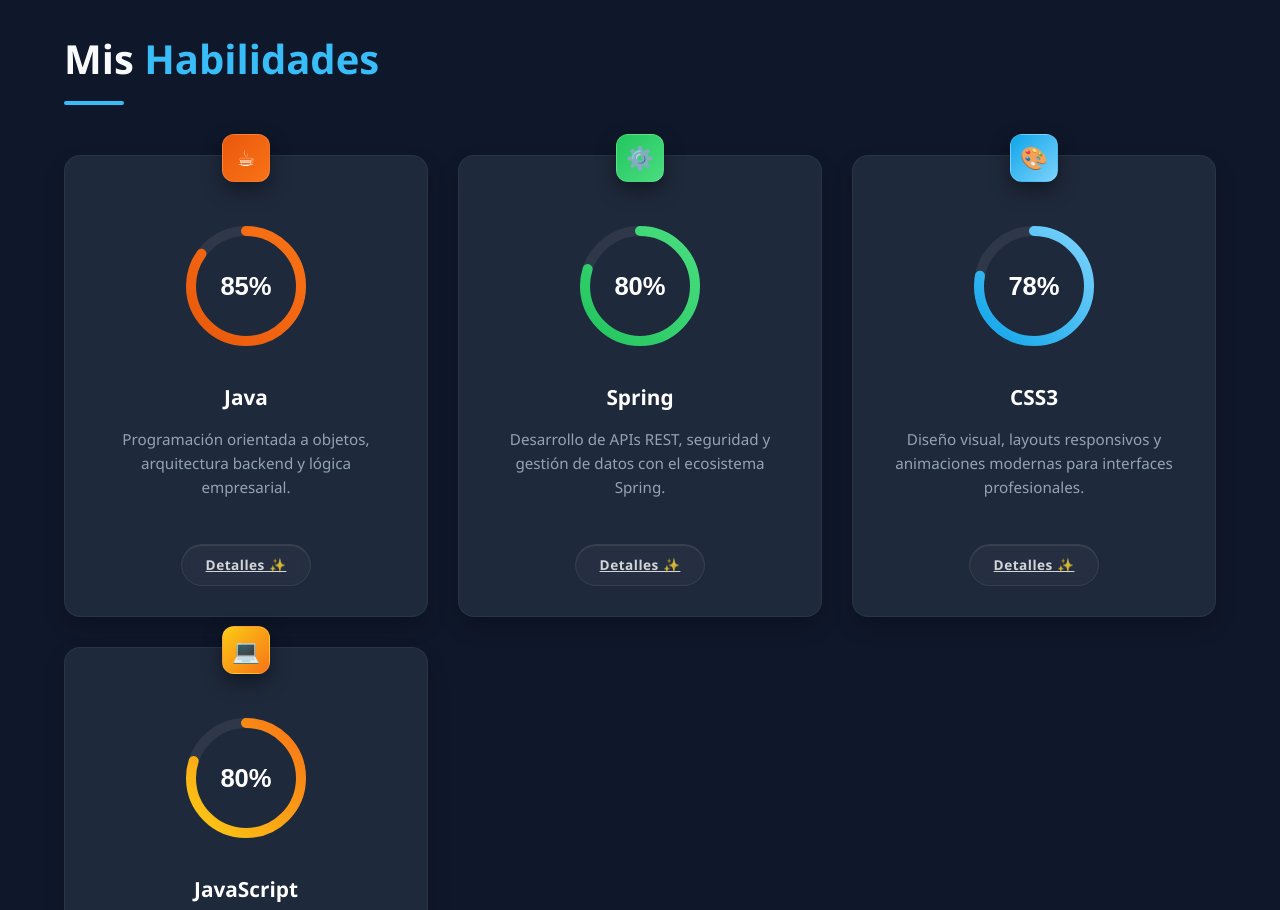
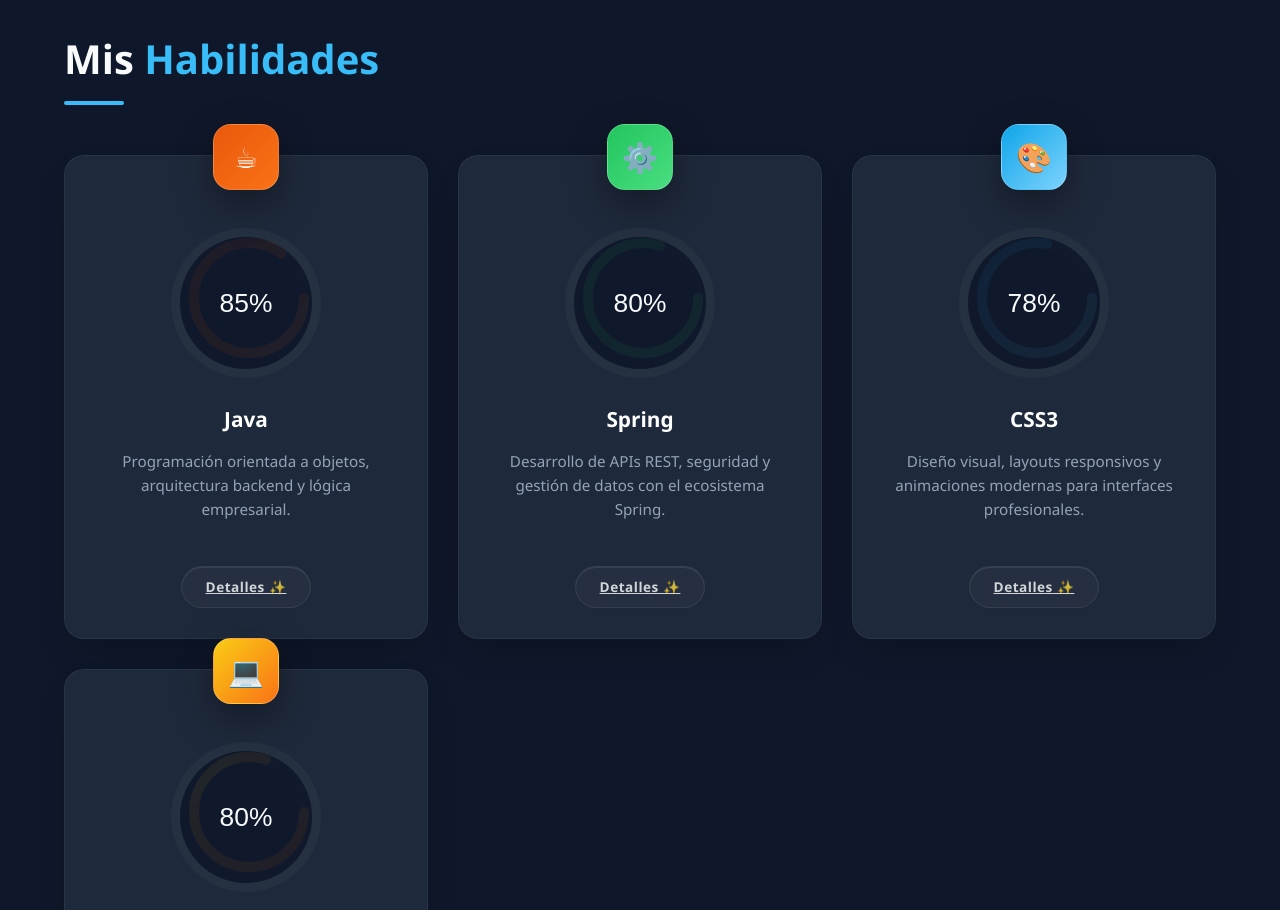
Before and after one commit to LA-12204037/mi-portafolio, a website built with Vite: page index.html in a window 1280 px wide. Shown: the part 2100-3010 px from the top of the page. Built offline with nearby package versions, Linux system fonts and the light colour scheme; a script that the page names is missing.

Commit message:
fix/responsivo

```diff
--- a/css/components.css
+++ b/css/components.css
@@ -362,11 +362,12 @@
     background-color: #1e293b;
     /* Fondo oscuro azulado elegante */
     border: 1px solid rgba(255, 255, 255, 0.05);
-    border-radius: 16px;
-    padding: 40px 30px 30px 30px;
+    border-radius: 20px;
+    padding: 62px 30px 30px 30px;
     text-align: center;
     position: relative;
-    box-shadow: 0 10px 25px -5px rgba(0, 0, 0, 0.3);
+    overflow: visible;
+    box-shadow: 0 16px 40px -18px rgba(0, 0, 0, 0.35);
     transition: transform 0.3s ease, border-color 0.3s ease, box-shadow 0.3s ease;
 }
 
@@ -377,18 +378,18 @@
 /* Badges / Emojis Superiores Superpuestos */
 .skill-icon-badge {
     position: absolute;
-    top: -22px;
+    top: -32px;
     left: 50%;
     transform: translateX(-50%);
-    width: 48px;
-    height: 48px;
-    border-radius: 12px;
+    width: 66px;
+    height: 66px;
+    border-radius: 18px;
     display: flex;
     align-items: center;
     justify-content: center;
-    font-size: 1.4rem;
-    box-shadow: 0 8px 20px rgba(0, 0, 0, 0.4);
-    border: 1px solid rgba(255, 255, 255, 0.15);
+    font-size: 1.8rem;
+    box-shadow: 0 14px 36px rgba(0, 0, 0, 0.35);
+    border: 1px solid rgba(255, 255, 255, 0.18);
     z-index: 10;
 }
 
@@ -420,19 +421,32 @@
 /* Contenedor del Progreso Circular */
 .circle-progress {
     position: relative;
-    width: 140px;
-    height: 140px;
-    margin: 20px auto 25px auto;
+    width: 150px;
+    height: 150px;
+    margin: 10px auto 25px auto;
     display: flex;
     align-items: center;
     justify-content: center;
+    padding: 8px;
+    background: rgba(255, 255, 255, 0.03);
+    border-radius: 50%;
+}
+
+.circle-progress::before {
+    content: '';
+    position: absolute;
+    width: calc(100% - 18px);
+    height: calc(100% - 18px);
+    border-radius: 50%;
+    background: rgba(15, 23, 42, 0.92);
+    top: 9px;
+    left: 9px;
 }
 
 /* Estructura del SVG */
 .circle-svg {
-    width: 140px;
-    height: 140px;
-    transform: rotate(-90deg);
+    width: 150px;
+    height: 150px;
     /* Rota para que inicie arriba al centro */
 }
 
@@ -456,9 +470,7 @@
 /* Texto de Porcentaje Centralizado */
 .percentage-text {
     position: absolute;
-    font-size: 1.6rem;
-    font-weight: 700;
-    color: #ffffff;
+    font-size: 1.65rem;
     font-family: sans-serif;
 }
 
--- a/css/responsive.css
+++ b/css/responsive.css
@@ -22,24 +22,34 @@
 @media (max-width: 992px) {
 
     .main-header {
-        position: relative;
+        position: fixed;
+        width: 100%;
+        top: 0;
+        background-color: rgba(15, 23, 42, 0.95);
+        backdrop-filter: blur(8px);
+        z-index: 1000;
+        padding: 0 16px;
     }
 
     .main-header .navbar,
     .navbar {
         flex-wrap: wrap;
-        justify-content: center;
+        justify-content: space-between;
+        align-items: center;
         gap: 12px;
     }
 
     .brand-link {
         font-size: 1.4rem;
+        margin-right: auto;
     }
 
     .nav-menu {
+        width: 100%;
         gap: 14px;
-        justify-content: center;
+        justify-content: flex-start;
         flex-wrap: wrap;
+        margin-top: 8px;
     }
 
     .about-section,
```
